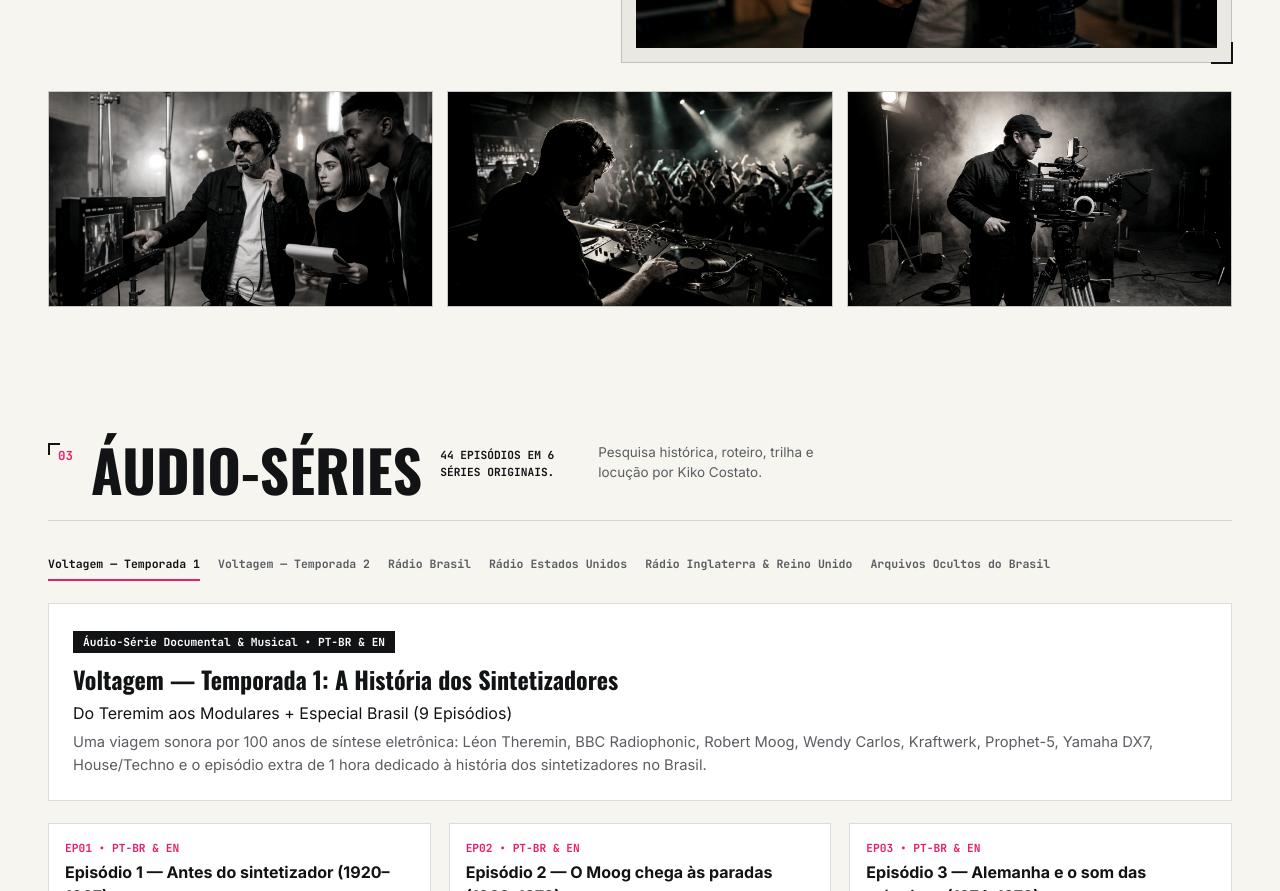
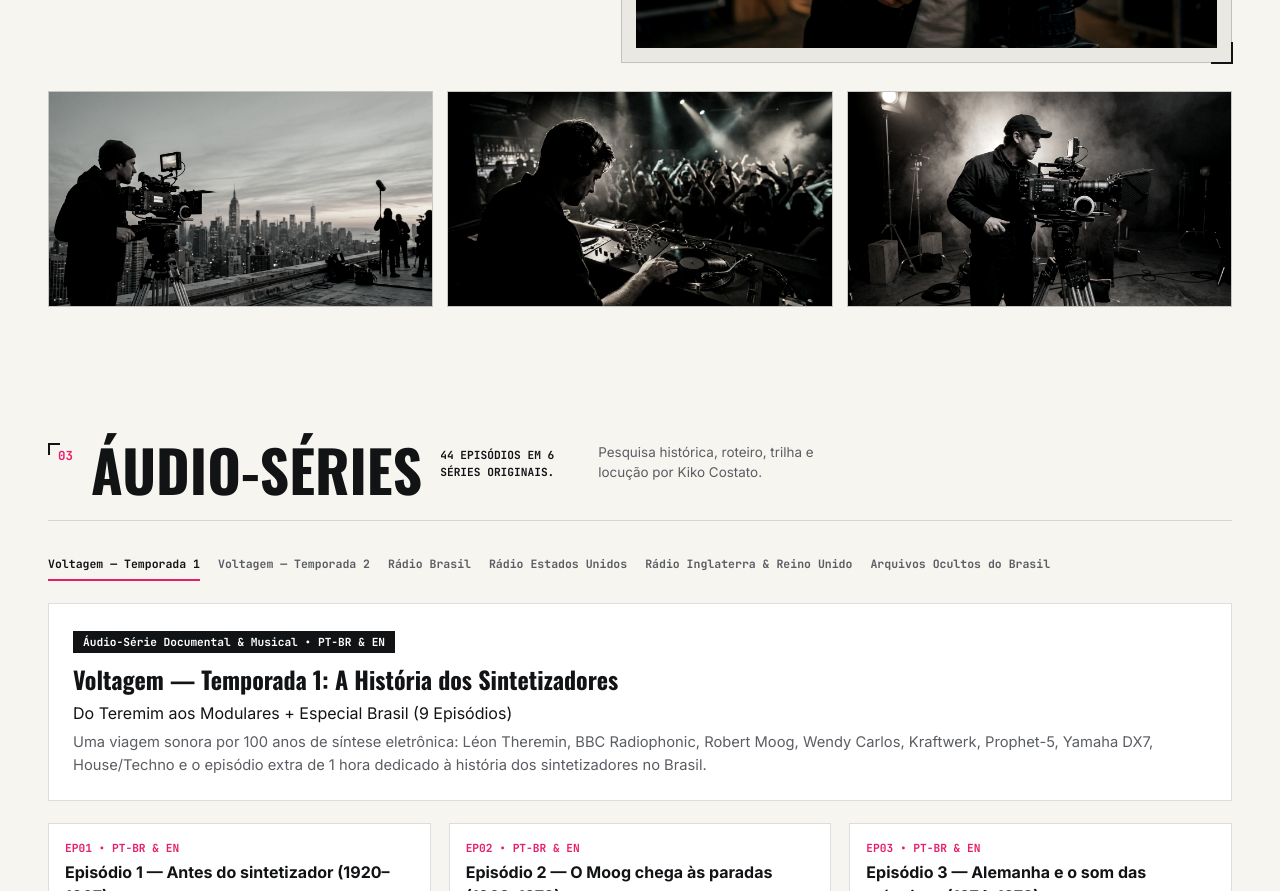
Before and after one commit to kcostat/beats-and-frames, a plain HTML site: page index.html in a window 1280 px wide. Shown: the part 4322-5213 px from the top of the page. Drawn offline with nearby package versions, Linux system fonts and the light colour scheme.

Commit message:
Remove assistants photo from filmstrip

```diff
--- a/index.html
+++ b/index.html
@@ -181,7 +181,7 @@
         </div>
       </div>
       <div class="filmstrip-row">
-        <img src="assets/brand/video_village.jpg" alt="Set 01" loading="lazy" />
+        <img src="assets/brand/hero_rooftop.jpg" alt="Set 01" loading="lazy" />
         <img src="assets/brand/beats_dj.jpg" alt="Set 02" loading="lazy" />
         <img src="assets/brand/frames_cinema.jpg" alt="Set 03" loading="lazy" />
       </div>
```
Also changed, not shown: assets/brand/video_village.jpg (deleted).
